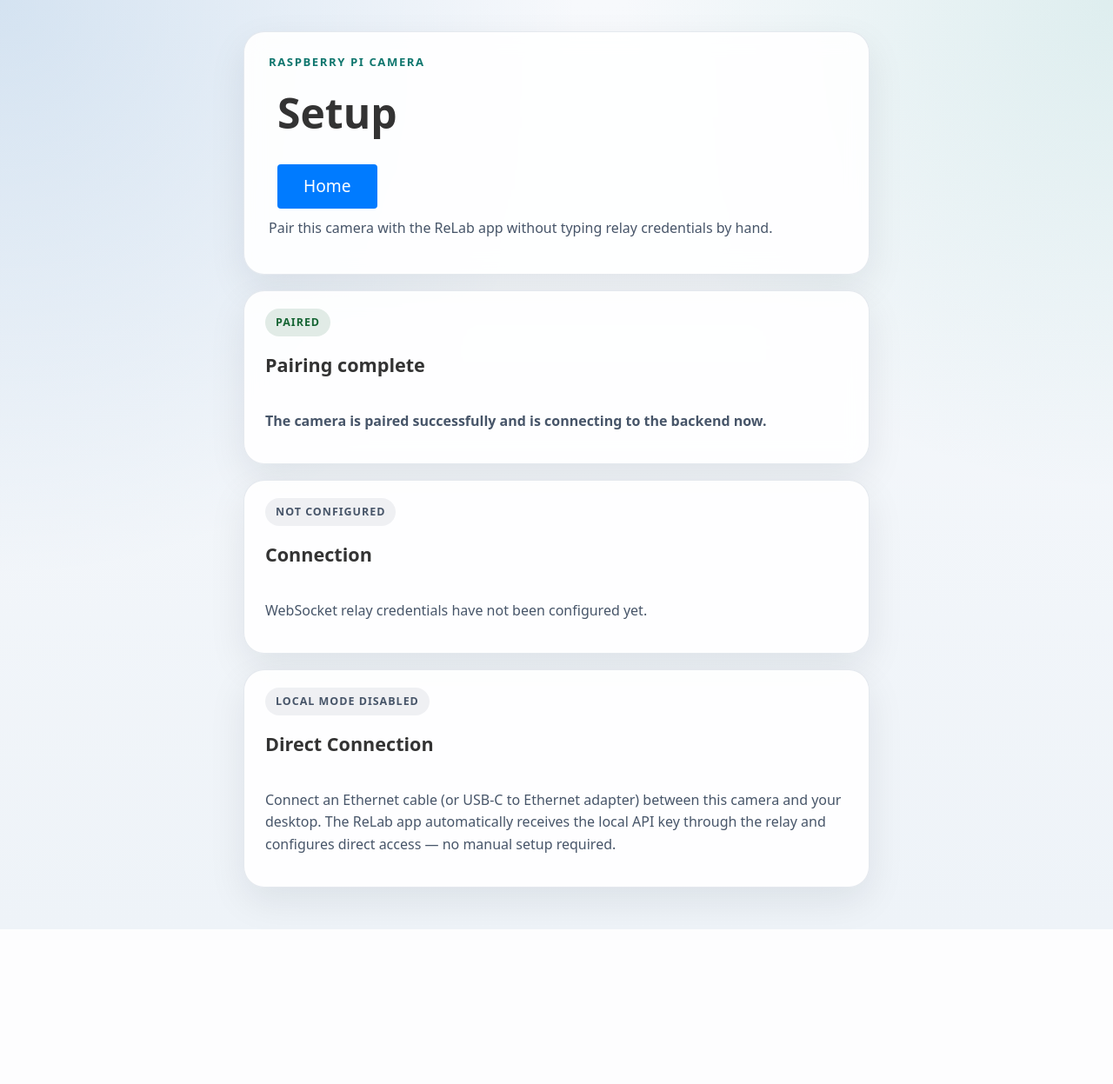
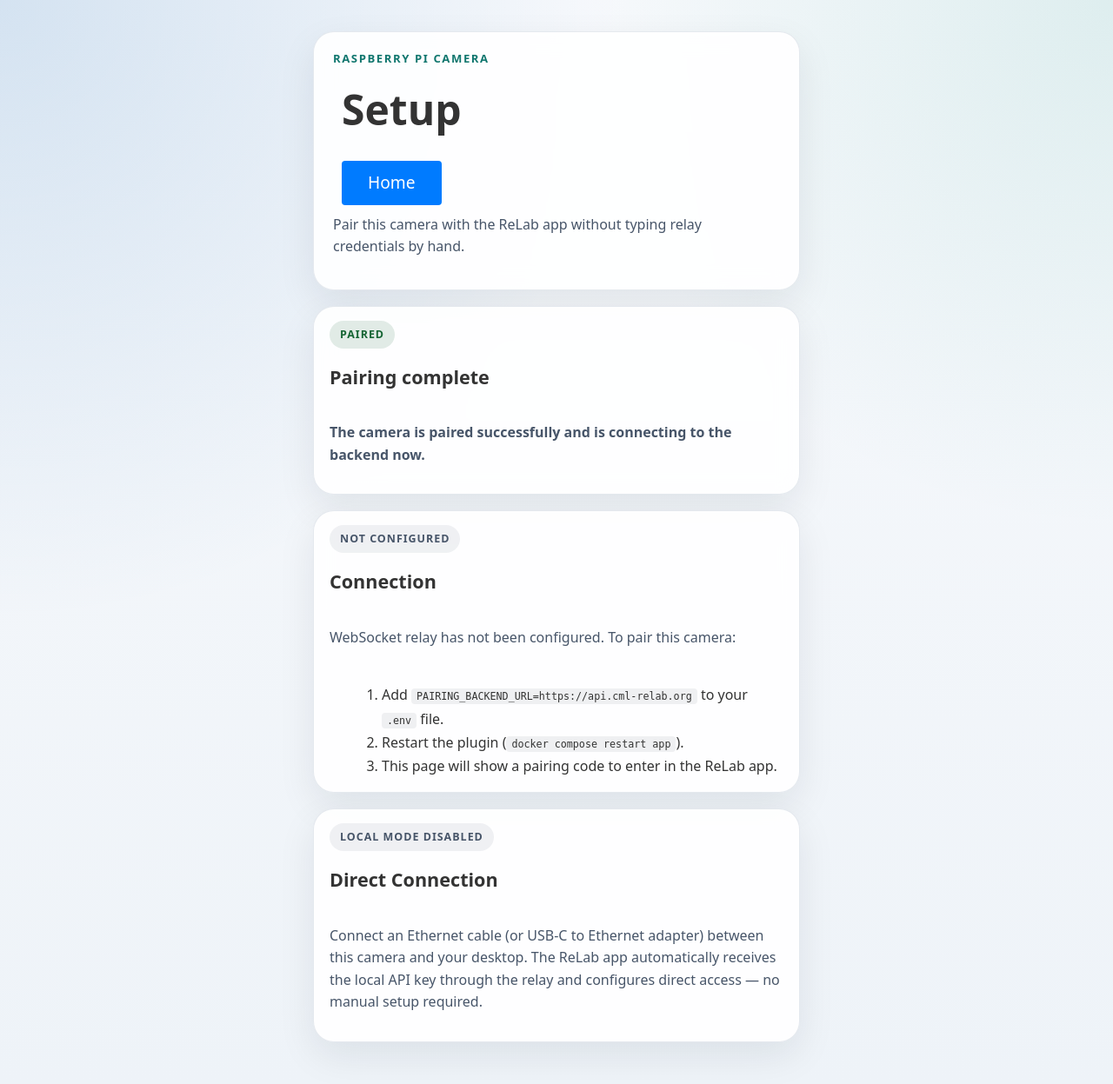
Before and after one commit to CMLPlatform/relab-rpi-cam-plugin, a FastAPI app: template app/templates/setup.html in a window 1280 px wide. Shown: the whole page at 87% size. Before the commit the page ends 1069 px from the top, so only its background shows below. Run offline with FastAPI, Linux system fonts and the light colour scheme; the template is opened without the code that fills it, so the values that code supplies are empty.

Commit message:
feat: display last captured image on homepage and improve setup instructions

```diff
--- a/app/api/routers/setup.py
+++ b/app/api/routers/setup.py
@@ -8,6 +8,7 @@ import logging
 from fastapi import APIRouter, Request
 from fastapi.responses import HTMLResponse, Response
 
+from app.api.routers.local_access import _get_candidate_urls, _get_mdns_name
 from app.core.config import clear_runtime_relay_credentials, settings
 from app.core.templates_config import templates
 from app.utils.backend_client import notify_self_unpair
@@ -34,6 +35,11 @@ async def setup_page(request: Request) -> HTMLResponse:
     pairing = get_pairing_state()
     pairing_expires_at_iso = pairing.expires_at.isoformat() if pairing.expires_at else ""
 
+    # Resolve the Pi's LAN IPs for display on the setup page.
+    candidate_urls = _get_candidate_urls()
+    primary_ip = candidate_urls[0].removeprefix("http://").split(":")[0] if candidate_urls else None
+    mdns_name = _get_mdns_name()
+
     return templates.TemplateResponse(
         request,
         "setup.html",
@@ -49,6 +55,8 @@ async def setup_page(request: Request) -> HTMLResponse:
             "pairing_code_ttl_seconds": PAIRING_CODE_TTL_SECONDS,
             "local_mode_enabled": settings.local_mode_enabled,
             "local_api_key": settings.local_api_key,
+            "primary_ip": primary_ip,
+            "mdns_name": mdns_name,
         },
     )
 
--- a/app/api/services/camera_manager.py
+++ b/app/api/services/camera_manager.py
@@ -101,6 +101,11 @@ class CameraManager:
     def stream(self) -> ActiveStreamState:
         """Expose active stream state for existing callers."""
         return self.stream_service.state
+
+    @property
+    def last_image_url(self) -> AnyUrl | None:
+        """Return the most recently uploaded image URL, if any."""
+        return self._last_image_url
 
     async def _acquire_lock(self) -> None:
         """Acquire the camera lock with a timeout."""
--- a/app/main.py
+++ b/app/main.py
@@ -132,7 +132,7 @@ def _log_startup_banner() -> None:
     elif settings.pairing_backend_url:
         mode_line = "PAIRING     waiting for code to be claimed in the ReLab app"
     else:
-        mode_line = "IDLE        no pairing backend configured"
+        mode_line = "IDLE        set PAIRING_BACKEND_URL in .env to enable pairing"
 
     local_key_hint = "run:  just show-key" if settings.local_api_key else "not yet generated"
 
--- a/app/static/styles.css
+++ b/app/static/styles.css
@@ -137,7 +137,7 @@ body.setup-page p {
 }
 
 .setup-shell {
-    width: min(720px, calc(100vw - 32px));
+    width: min(560px, calc(100vw - 32px));
     margin: 0 auto;
     padding: 36px 0 48px;
     display: grid;
@@ -155,7 +155,7 @@ body.setup-page p {
 }
 
 .setup-hero {
-    padding: 24px 28px;
+    padding: 20px 22px;
 }
 
 .setup-hero h1 {
@@ -165,7 +165,7 @@ body.setup-page p {
 
 .setup-hero p {
     color: #475569;
-    max-width: 64ch;
+    max-width: 52ch;
 }
 
 .setup-eyebrow {
@@ -285,7 +285,7 @@ body.setup-page p {
 }
 
 .setup-status {
-    padding: 20px 24px;
+    padding: 16px 18px;
 }
 
 .setup-status-grid {
@@ -337,10 +337,18 @@ body.setup-page p {
 
 /* Camera preview player */
 .preview-video {
-    width: min(100%, 420px);
+    width: min(100%, 360px);
     aspect-ratio: 4/3;
     border-radius: 12px;
     background: #0f172a;
+    display: block;
+}
+
+.capture-preview {
+    width: min(100%, 320px);
+    aspect-ratio: 4 / 3;
+    object-fit: cover;
+    border-radius: 12px;
     display: block;
 }
 
@@ -355,7 +363,7 @@ body.setup-page p {
 
 @media (max-width: 740px) {
     .setup-shell {
-        width: min(100vw - 24px, 720px);
+        width: min(100vw - 24px, 560px);
         padding-top: 18px;
     }
 
--- a/app/templates/setup.html
+++ b/app/templates/setup.html
@@ -19,10 +19,18 @@
 
 {% block extra_scripts %}
   <script>
-    async function unpair() {
-      if (!confirm("Unpair this camera? It will disconnect from the backend and re-enter pairing mode.")) return;
+    function unpair() {
+      document.getElementById("unpair-dialog").showModal();
+    }
+
+    async function confirmUnpair() {
+      const dialog = document.getElementById("unpair-dialog");
+      const btn = document.getElementById("unpair-confirm-btn");
+      btn.disabled = true;
+      btn.textContent = "Unpairing…";
       try {
         const resp = await fetch("/pairing/credentials", { method: "DELETE" });
+        dialog.close();
         if (resp.ok) {
           // Small delay so the background reset task can run before the reload.
           // The task sleeps 100 ms then clears credentials and restarts pairing.
@@ -31,7 +39,11 @@
           alert("Unpair failed (" + resp.status + "). Try again.");
         }
       } catch {
+        dialog.close();
         alert("Unpair request failed. Check your connection.");
+      } finally {
+        btn.disabled = false;
+        btn.textContent = "Unpair";
       }
     }
   </script>
@@ -154,7 +166,12 @@
           </table>
         </details>
       {% else %}
-        <p>WebSocket relay credentials have not been configured yet.</p>
+        <p>WebSocket relay has not been configured. To pair this camera:</p>
+        <ol style="margin:8px 0 0 20px;line-height:1.7">
+          <li>Add <code>PAIRING_BACKEND_URL=https://api.cml-relab.org</code> to your <code>.env</code> file.</li>
+          <li>Restart the plugin (<code>docker compose restart app</code>).</li>
+          <li>This page will show a pairing code to enter in the ReLab app.</li>
+        </ol>
       {% endif %}
     </div>
   </section>
@@ -186,8 +203,30 @@
               </button>
             </td>
           </tr>
-          <tr><td>HLS preview</td><td><code>http://&lt;this-ip&gt;:8888/cam-preview/index.m3u8</code></td></tr>
-          <tr><td>API</td><td><code>http://&lt;this-ip&gt;:8018</code></td></tr>
+          <tr>
+            <td>HLS preview</td>
+            <td>
+              {% if primary_ip %}
+                <code>http://{{ primary_ip }}:8888/cam-preview/index.m3u8</code>
+              {% elif mdns_name %}
+                <code>http://{{ mdns_name }}:8888/cam-preview/index.m3u8</code>
+              {% else %}
+                <code>http://&lt;pi-ip&gt;:8888/cam-preview/index.m3u8</code>
+              {% endif %}
+            </td>
+          </tr>
+          <tr>
+            <td>API</td>
+            <td>
+              {% if primary_ip %}
+                <code>http://{{ primary_ip }}:8018</code>
+              {% elif mdns_name %}
+                <code>http://{{ mdns_name }}:8018</code>
+              {% else %}
+                <code>http://&lt;pi-ip&gt;:8018</code>
+              {% endif %}
+            </td>
+          </tr>
         </table>
         <p style="font-size:0.85em;opacity:0.7">
           Only needed for manual setup or non-ReLab clients (<code>X-API-Key</code> header).
@@ -196,5 +235,13 @@
       {% endif %}
     </div>
   </section>
+  <dialog id="unpair-dialog" style="border:1px solid #ccc;border-radius:8px;padding:24px;max-width:380px;box-shadow:0 4px 24px rgba(0,0,0,0.15)">
+    <h3 style="margin-top:0">Unpair this camera?</h3>
+    <p style="margin-bottom:20px">It will disconnect from the backend and re-enter pairing mode. You can re-pair it at any time.</p>
+    <div style="display:flex;gap:8px;justify-content:flex-end">
+      <button class="btn" onclick="document.getElementById('unpair-dialog').close()" style="background:#6c757d">Cancel</button>
+      <button class="btn btn--danger" id="unpair-confirm-btn" onclick="confirmUnpair()">Unpair</button>
+    </div>
+  </dialog>
 </main>
 {% endblock %}
```
Also changed, not shown: app/api/routers/frontend/landing.py (+9 -1 lines), app/templates/homepage.html (+17 -0 lines), tests/integration/test_frontend.py (+15 -1 lines).
